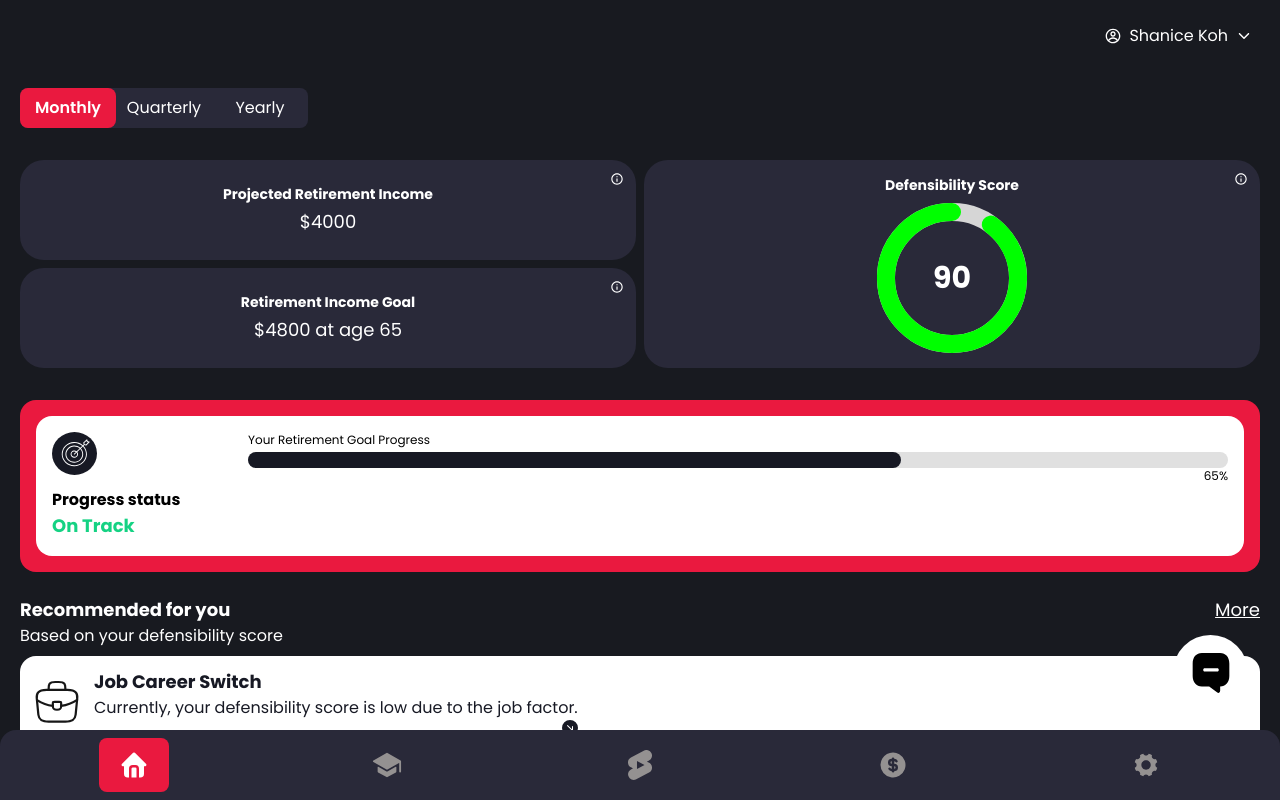
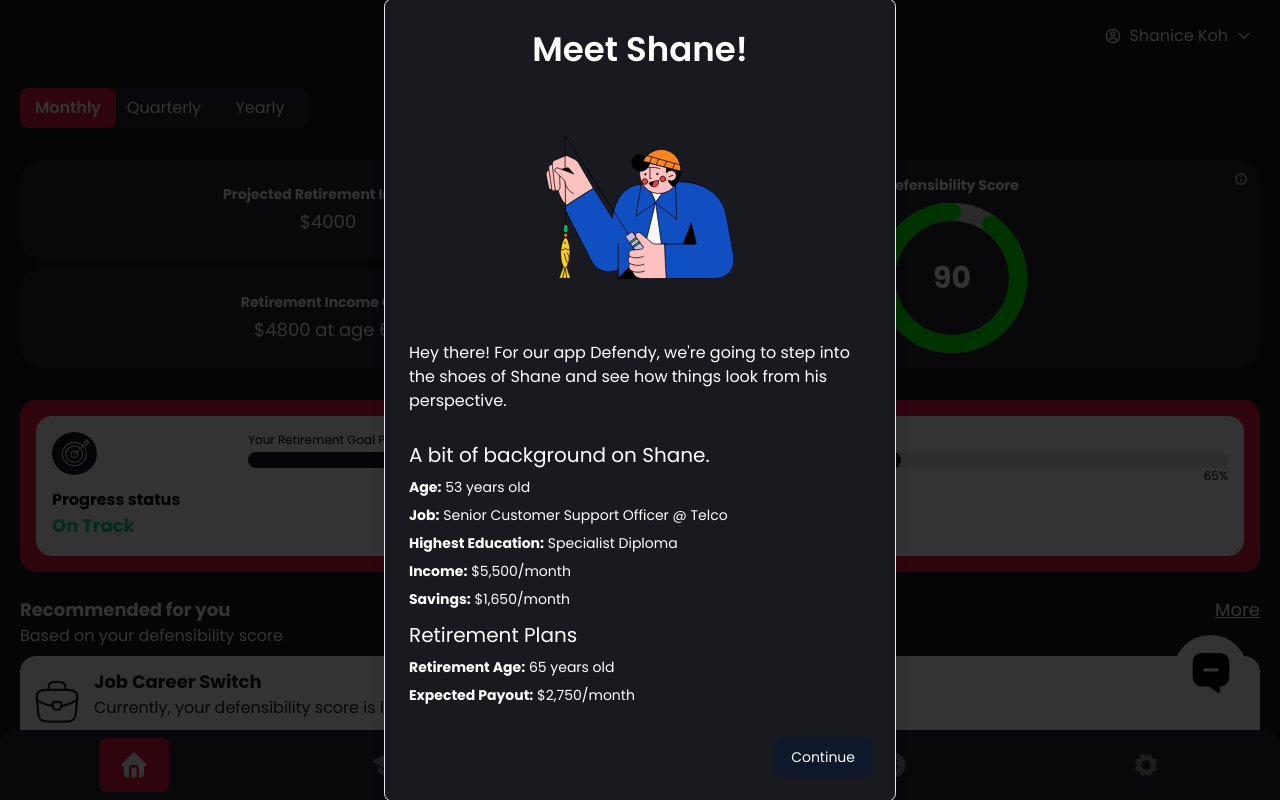
Before and after one commit to dracolim/redemption-up, a Next.js app in the folder frontend/: page / in a window 1280 px wide. Shown: the top 800 px of the page. Built offline with nearby package versions, Linux system fonts and the light colour scheme.

Commit message:
Fix persona

```diff
--- a/frontend/src/app/layout.tsx
+++ b/frontend/src/app/layout.tsx
@@ -5,7 +5,11 @@ import { AppProvider } from "./Context/store";
 import Navbar from "@/components/Navbar";
 import Chatbot from "@/feature/Chatbot/components/Chatbot";
 import { Providers } from "@/lib/providers";
-const poppins = Poppins({ subsets: ["latin"], weight:['400','300','600','700'] });
+import Intro from "@/components/Intro";
+const poppins = Poppins({
+  subsets: ["latin"],
+  weight: ["400", "300", "600", "700"],
+});
 
 export const metadata: Metadata = {
   title: "Create Next App",
@@ -22,9 +26,7 @@ export default function RootLayout({
         <body className={poppins.className}>
           <AppProvider>
             <div className="">
-              <div className="h-full mb-28">
-                {children}
-              </div>
+              <div className="h-full mb-28">{children}</div>
               <div className="fixed bottom-[90px] right-8 z-50">
                 <Chatbot />
               </div>
--- a/frontend/src/app/page.tsx
+++ b/frontend/src/app/page.tsx
@@ -4,11 +4,12 @@ import Image from "next/image";
 import { IoIosArrowDown } from "react-icons/io";
 import { CgProfile } from "react-icons/cg";
 import { IoMdInformationCircleOutline } from "react-icons/io";
-import { useEffect, useState } from "react";
+import { use, useEffect, useState } from "react";
 import GoalProgressTracker from "@/components/homepage/GoalProgressTracker";
 import RecommendSection from "@/components/homepage/RecommendSection";
 import { CircularProgressbarWithChildren, buildStyles } from 'react-circular-progressbar';
 import 'react-circular-progressbar/dist/styles.css';
+import Intro from "@/components/Intro";
 
 export default function Home() {
   const [selectedWindow, setSelectedWindow] = useState("Monthly")
@@ -16,9 +17,14 @@ export default function Home() {
   const [retirementGoal, setRetirementGoal] = useState(12300)
   const [defensibilityScore, setDefensibilityScore] = useState(90)
   const [scoreColor, setScoreColor] = useState("")
+  const [open, setOpen] = useState(false)
 
   const monthlyProjectIncome = 4000
   const monthlyRetirementGoal = 4800
+
+  useEffect(() => {
+    setOpen(true)
+  }, [])
 
   useEffect(() => {
     if (selectedWindow == "Monthly") {
@@ -49,6 +55,7 @@ export default function Home() {
 
   return (
     <div className="">
+      <Intro open={open} setOpen={setOpen}/>
       <div className="w-full flex justify-end px-5 py-4 items-center">
         <div className="p-2 flex items-center">
           <CgProfile/>
--- /dev/null
+++ b/frontend/src/components/Intro.tsx
@@ -0,0 +1,82 @@
+"use client";
+
+import {
+  AlertDialog,
+  AlertDialogContent,
+  AlertDialogHeader,
+  AlertDialogTitle,
+  AlertDialogDescription,
+  AlertDialogFooter,
+  AlertDialogCancel,
+  AlertDialogAction,
+} from "@/components/ui/alert-dialog";
+import Image from "next/image";
+import { useState } from "react";
+
+import React from "react";
+
+const Intro = ({ open, setOpen }) => {
+  // const [open, setOpen] = useState(true);
+
+  return (
+    <AlertDialog open={open} onOpenChange={setOpen}>
+      <AlertDialogContent>
+        <AlertDialogHeader className="flex flex-col">
+          <AlertDialogTitle className="text-[34px] text-center">
+            Meet Shane!
+          </AlertDialogTitle>
+          <Image
+            src="/images/persona.svg"
+            alt="writing"
+            width={250}
+            height={250}
+            className="mx-auto"
+          />
+          <p>
+            Hey there! For our app Defendy, we're going to step into the shoes
+            of Shane and see how things look from his perspective.
+          </p>
+        </AlertDialogHeader>
+        <AlertDialogDescription className="text-white">
+          <div className="my-4">
+            <h2 className="text-[20px] mb-3">A bit of background on Shane.</h2>
+            <ul className="space-y-2 mb-4">
+              <li>
+                <strong>Age:</strong> 53 years old
+              </li>
+              <li>
+                <strong>Job:</strong> Senior Customer Support Officer @ Telco
+              </li>
+              <li>
+                <strong>Highest Education:</strong> Specialist Diploma
+              </li>
+              <li>
+                <strong>Income:</strong> $5,500/month
+              </li>
+              <li>
+                <strong>Savings:</strong> $1,650/month
+              </li>
+            </ul>
+
+            <h2 className="text-[20px] mb-3">Retirement Plans</h2>
+            <ul className="space-y-2 mb-4">
+              <li>
+                <strong>Retirement Age:</strong> 65 years old
+              </li>
+              <li>
+                <strong>Expected Payout:</strong> $2,750/month
+              </li>
+            </ul>
+          </div>
+        </AlertDialogDescription>
+        <AlertDialogFooter>
+          <AlertDialogAction onClick={() => setOpen(false)}>
+            Continue
+          </AlertDialogAction>
+        </AlertDialogFooter>
+      </AlertDialogContent>
+    </AlertDialog>
+  );
+};
+
+export default Intro;
```
Also changed, not shown: frontend/public/images/persona.svg (added), frontend/src/components/icons/Persona.tsx (added), 1 other file (tests, documents, lock files or other folders).
